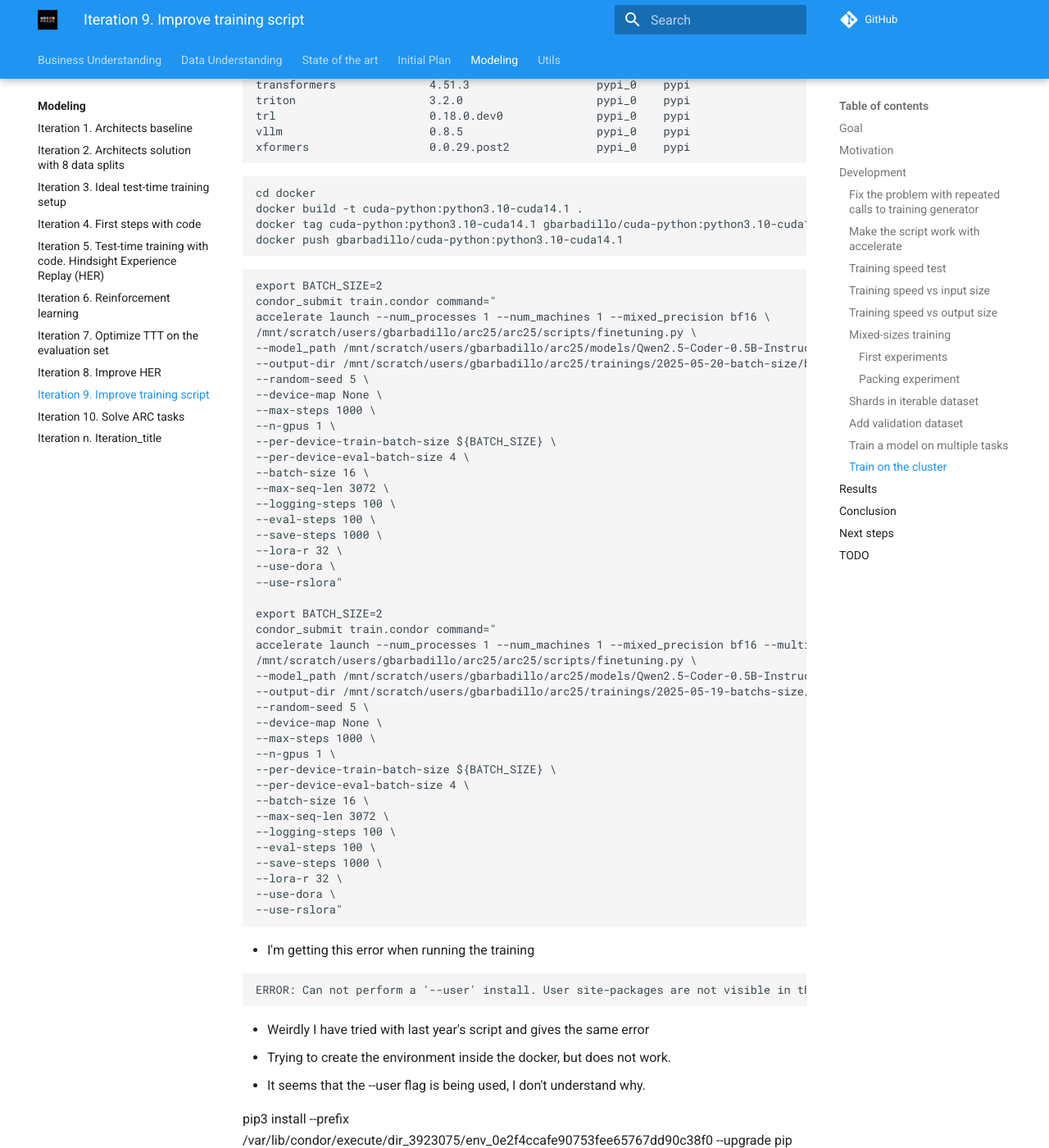
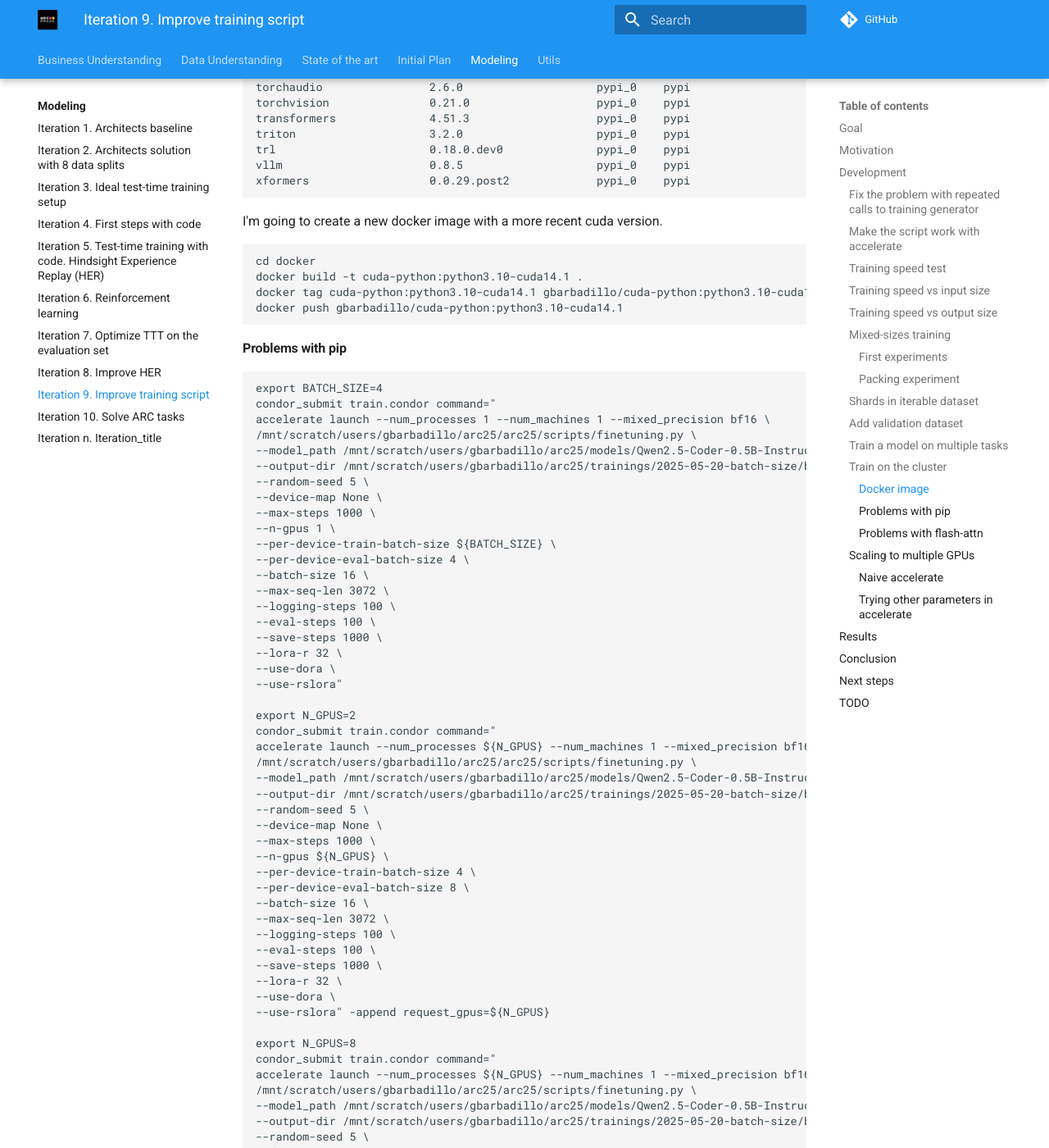
Before and after one commit to ironbar/arc25, an MkDocs documentation site: the page built from docs/modeling/Iteration_09_improve_training_script.md, in a window 1280 px wide and 1400 px high, scrolled down 6441 px. Shown: the whole window at 82% size. Built offline with MkDocs 1.6.1 and Material for MkDocs 9.7.7, drawn with Linux system fonts in a browser that asks for light colours; comment, search, counter and statistics services are not loaded; some of the changed text lies outside the part shown.

Commit message:
Add Docker image setup and update training parameters for multi-GPU support

````diff
--- a/docs/modeling/Iteration_09_improve_training_script.md
+++ b/docs/modeling/Iteration_09_improve_training_script.md
@@ -236,6 +236,8 @@
 
 ### Train on the cluster
 
+#### Docker image
+
 I'm going to use the code from ARC24 as a start point.
 
 References:
@@ -278,6 +280,8 @@
 xformers                  0.0.29.post2             pypi_0    pypi
 ```
 
+I'm going to create a new docker image with a more recent cuda version.
+
 ```bash
 cd docker
 docker build -t cuda-python:python3.10-cuda14.1 .
@@ -285,8 +289,10 @@
 docker push gbarbadillo/cuda-python:python3.10-cuda14.1
 ```
 
+#### Problems with pip
+
 ```bash
-export BATCH_SIZE=2
+export BATCH_SIZE=4
 condor_submit train.condor command="
 accelerate launch --num_processes 1 --num_machines 1 --mixed_precision bf16 \
 /mnt/scratch/users/gbarbadillo/arc25/arc25/scripts/finetuning.py \
@@ -307,18 +313,18 @@
 --use-dora \
 --use-rslora"
 
-export BATCH_SIZE=2
+export N_GPUS=2
 condor_submit train.condor command="
-accelerate launch --num_processes 1 --num_machines 1 --mixed_precision bf16 --multi_gpu \
+accelerate launch --num_processes ${N_GPUS} --num_machines 1 --mixed_precision bf16 --multi_gpu \
 /mnt/scratch/users/gbarbadillo/arc25/arc25/scripts/finetuning.py \
 --model_path /mnt/scratch/users/gbarbadillo/arc25/models/Qwen2.5-Coder-0.5B-Instruct/ \
---output-dir /mnt/scratch/users/gbarbadillo/arc25/trainings/2025-05-19-batchs-size/batch-size-${BATCH_SIZE} \
+--output-dir /mnt/scratch/users/gbarbadillo/arc25/trainings/2025-05-20-batch-size/batch-size-4-GPUS${N_GPUS} \
 --random-seed 5 \
 --device-map None \
 --max-steps 1000 \
---n-gpus 1 \
---per-device-train-batch-size ${BATCH_SIZE} \
---per-device-eval-batch-size 4 \
+--n-gpus ${N_GPUS} \
+--per-device-train-batch-size 4 \
+--per-device-eval-batch-size 8 \
 --batch-size 16 \
 --max-seq-len 3072 \
 --logging-steps 100 \
@@ -326,7 +332,28 @@
 --save-steps 1000 \
 --lora-r 32 \
 --use-dora \
---use-rslora"
+--use-rslora" -append request_gpus=${N_GPUS}
+
+export N_GPUS=8
+condor_submit train.condor command="
+accelerate launch --num_processes ${N_GPUS} --num_machines 1 --mixed_precision bf16 --multi_gpu \
+/mnt/scratch/users/gbarbadillo/arc25/arc25/scripts/finetuning.py \
+--model_path /mnt/scratch/users/gbarbadillo/arc25/models/Qwen2.5-Coder-0.5B-Instruct/ \
+--output-dir /mnt/scratch/users/gbarbadillo/arc25/trainings/2025-05-20-batch-size/batch-size-4-GPUS${N_GPUS} \
+--random-seed 5 \
+--device-map None \
+--max-steps 500 \
+--n-gpus ${N_GPUS} \
+--per-device-train-batch-size 4 \
+--per-device-eval-batch-size 8 \
+--batch-size 32 \
+--max-seq-len 3072 \
+--logging-steps 50 \
+--eval-steps 50 \
+--save-steps 500 \
+--lora-r 32 \
+--use-dora \
+--use-rslora" -append request_gpus=${N_GPUS} -append request_cpus=12
 ```
 
 - I'm getting this error when running the training
@@ -338,14 +365,10 @@
 - Weirdly I have tried with last year's script and gives the same error
 - Trying to create the environment inside the docker, but does not work.
 - It seems that the --user flag is being used, I don't understand why.
+- Maybe it is related to write permissions? https://stackoverflow.com/questions/79608713/getting-could-not-install-packages-due-to-an-oserror-when-installing-python-pa
 
-pip3 install --prefix /var/lib/condor/execute/dir_3923075/env_0e2f4ccafe90753fee65767dd90c38f0 --upgrade pip
-ERROR: Can not combine '--user' and '--prefix' as they imply different installation locations
-
-
-Maybe it is related to write permissions? https://stackoverflow.com/questions/79608713/getting-could-not-install-packages-due-to-an-oserror-when-installing-python-pa
-
-Unexpected --user behavior since version 23.1: https://github.com/pypa/pip/issues/11982
+Running the docker locally I have been able to reproduce the error by giving the `--user` flag. The weird
+thing is that I'm not using that flag when running the training.
 
 ```
 docker run -ti -u 1000:1000 gbarbadillo/cuda-python:python3.10-cuda14.1
@@ -360,11 +383,14 @@
 pip3 install --upgrade pip
 ```
 
-After deleting `rm -r /mnt/scratch/users/gbarbadillo/.config/pip` problems with pip where solved.
+After deleting `rm -r /mnt/scratch/users/gbarbadillo/.config/pip` problems with pip where solved. I found
+that configuration running the command `pip config debug`, suggested on this [Github issue](https://github.com/pypa/pip/issues/11982)
+
+#### Problems with flash-attn
 
 It seems that it requires more than 64GB to create the environment and install flash-attn. The problem seems to be related to flash-attn installation. I'm trying to reproduce myself the problem locally.
 
-I'm seeing that it takes around one hourto install flash-attn on my PC inside the docker and requires 60% of the CPU (20 cores) and between 20 and 30 GB of RAM. So it might be possible that in a more powerful machine in the cluster uses more threads and even more RAM.
+I'm seeing that it takes around one hour to install flash-attn on my PC inside the docker and requires 60% of the CPU (20 cores) and between 20 and 30 GB of RAM. So it might be possible that in a more powerful machine in the cluster uses more threads and even more RAM.
 
 > If your machine has less than 96GB of RAM and lots of CPU cores, ninja might run too many parallel compilation jobs that could exhaust the amount of RAM.
 
@@ -383,6 +409,29 @@
 ```
 
 This required more than 128GB of RAM.
+
+I have set `MAX_JOBS=2` on the cluster, and installation took around 5 hours. Seems that required less than 32GB of RAM.
+
+### Scaling to multiple GPUs
+
+#### Naive accelerate
+
+| GPU      | n GPUs | batch size | training time | steps per second | speedup |
+|----------|--------|------------|---------------|------------------|---------|
+| A6000    | 1      | 1          | 62.7          | 0.27             | 0.47    |
+| A6000    | 1      | 2          | 40.7          | 0.41             | 0.73    |
+| A6000    | 1      | 4          | 29.6          | 0.56             | 1.00    |
+| A6000    | 2      | 4          | 17.9          | 0.93             | 1.65    |
+| RTX 3090 | 2      | 2          | 17.9          | 0.93             | 1.65    |
+| A6000    | 4      | 4          | 13.6          | 1.23             | 2.18    |
+| A6000    | 8      | 4          | 7.6           | 2.19             | 3.89    |
+
+- A6000 and 3090 seem to have identical speed, the main difference is that A6000 has double VRAM (48GB vs 24GB). [More detailed benchmark](https://lambda.ai/blog/nvidia-rtx-a6000-vs-rtx-3090-benchmarks)
+- Speedup is not perfect, I would like to see something closer to the number of GPUs
+
+#### Trying other parameters in accelerate
+
+[o4-mini-high suggestions](https://chatgpt.com/share/682d7223-1ce4-8012-8b2f-e1144c3fbab2)
 
 ## Results
 
@@ -416,6 +465,7 @@
 ## Next steps
 
 - Solve the training set, then the evaluation set, then the new tasks from ARC25.
+- Should I upgrade to 5090? [Improvement seems relevant](https://www.reddit.com/r/LocalLLaMA/comments/1hviw58/simple_table_to_compare_3090_4090_and_5090/)
 
 ## TODO
 
````
